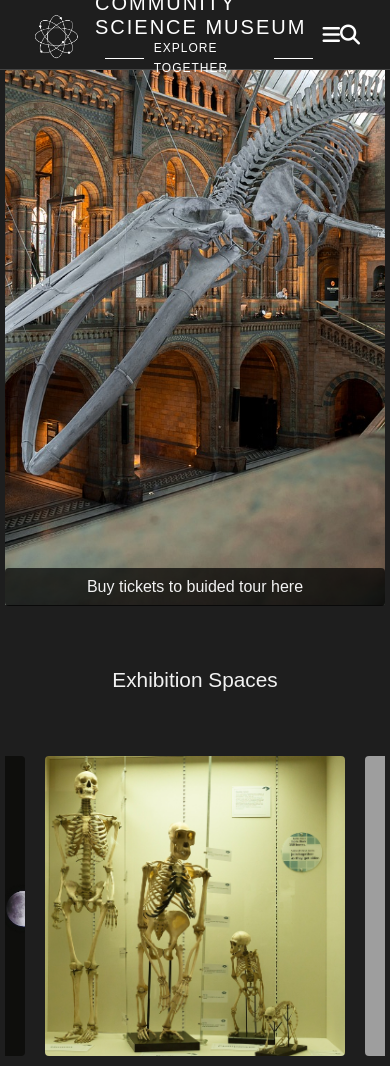
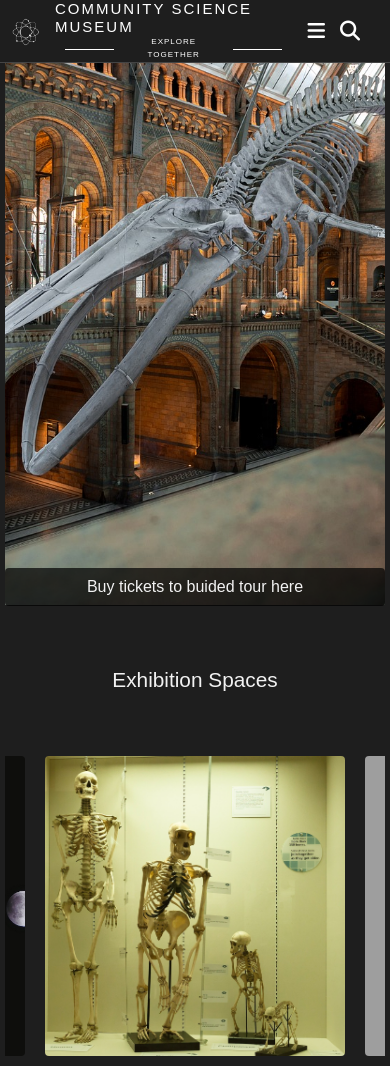
Before and after one commit to theresesvaerens/Semester-project-1, a plain HTML site: page index.html in a window 390 px wide. Shown: the top 1066 px of the page. Drawn offline with Linux system fonts and the light colour scheme; grey boxes are pictures that could not be loaded.

Commit message:
media queries for navbar and footer

```diff
--- a/css/_variables.css
+++ b/css/_variables.css
@@ -238,6 +238,37 @@ footer {
 
     .hamburger-icon {
         display: block;
+        padding: 15px;
+    }
+
+    .logo-container {
+        display: flex;
+        align-items: center;
+        gap: 15px;
+        margin-left: 10px;
+    }
+
+    .logo-container img {
+        flex-shrink: 0;
+        width: 30px;
+        height: auto;
+    }
+
+    .text-container h1 {
+        font-size: 15px;
+        line-height: 1.2;
+        margin: 0;
+        color: #FFFFFF;
+        letter-spacing: 2px;
+    }
+
+    .text-container h2 {
+        font-size: 8px;
+        margin: 0;
+        display: flex;
+        text-align: center;
+        color: #FFFFFF;
+        letter-spacing: 1px;
     }
 }
 
@@ -261,7 +292,7 @@ footer {
     }
 
     .footer-menu a {
-        font-size: 14px;
+        font-size: 15px;
     }
 
     .contact-info .icon-text {
@@ -270,7 +301,9 @@ footer {
     }
 
     .footer-hours p {
-        font-size: 14px;
+        font-size: 15px;
+        text-align: center;
+        max-width: 90%;
     }
 
     .social-media i {
@@ -289,14 +322,21 @@ footer {
     }
 
     .footer-menu a {
-        font-size: 12px;
+        font-size: 15px;
     }
 
     .footer-hours p {
-        font-size: 12px;
+        font-size: 15px;
+        text-align: center;
+        max-width: 90%;
     }
 
     .social-media i {
         font-size: 16px;
     }
+
+    .rights p {
+        text-align: center;
+        max-width: 90%;
+    }
 }
```
